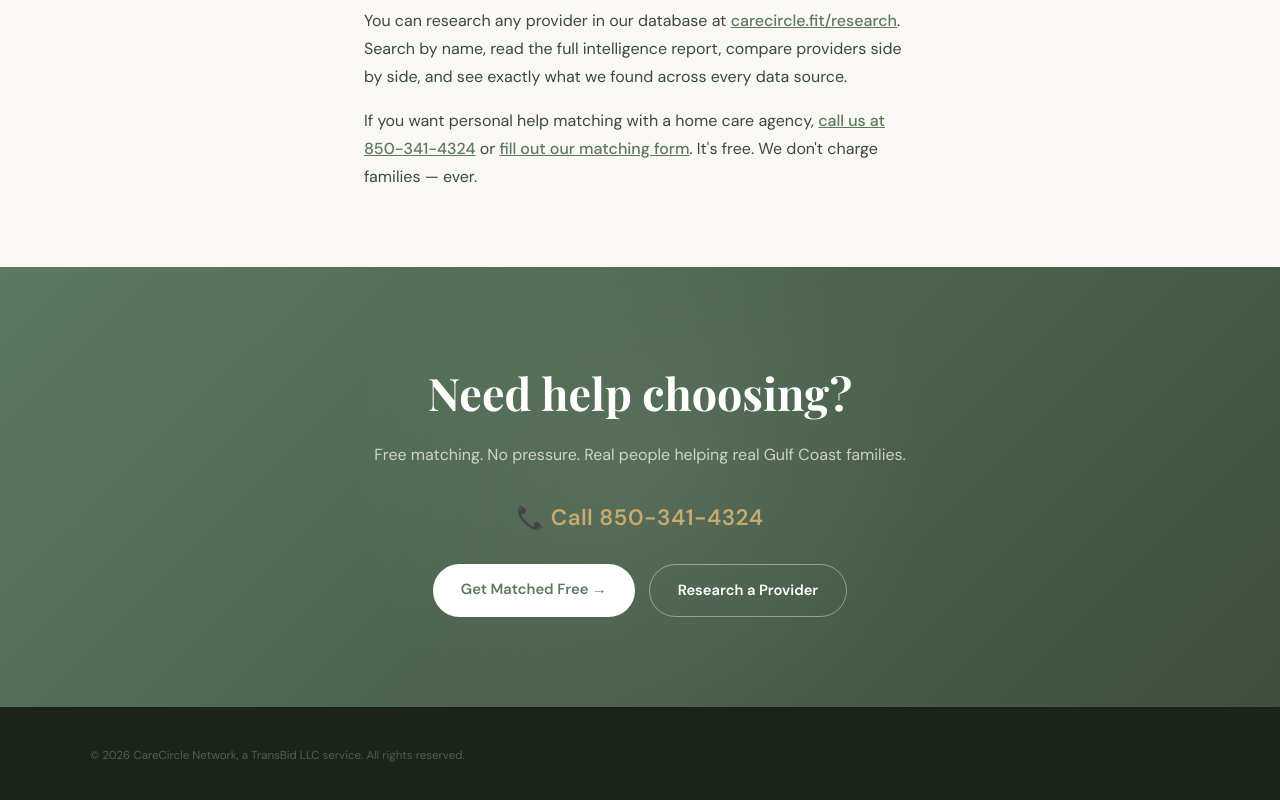
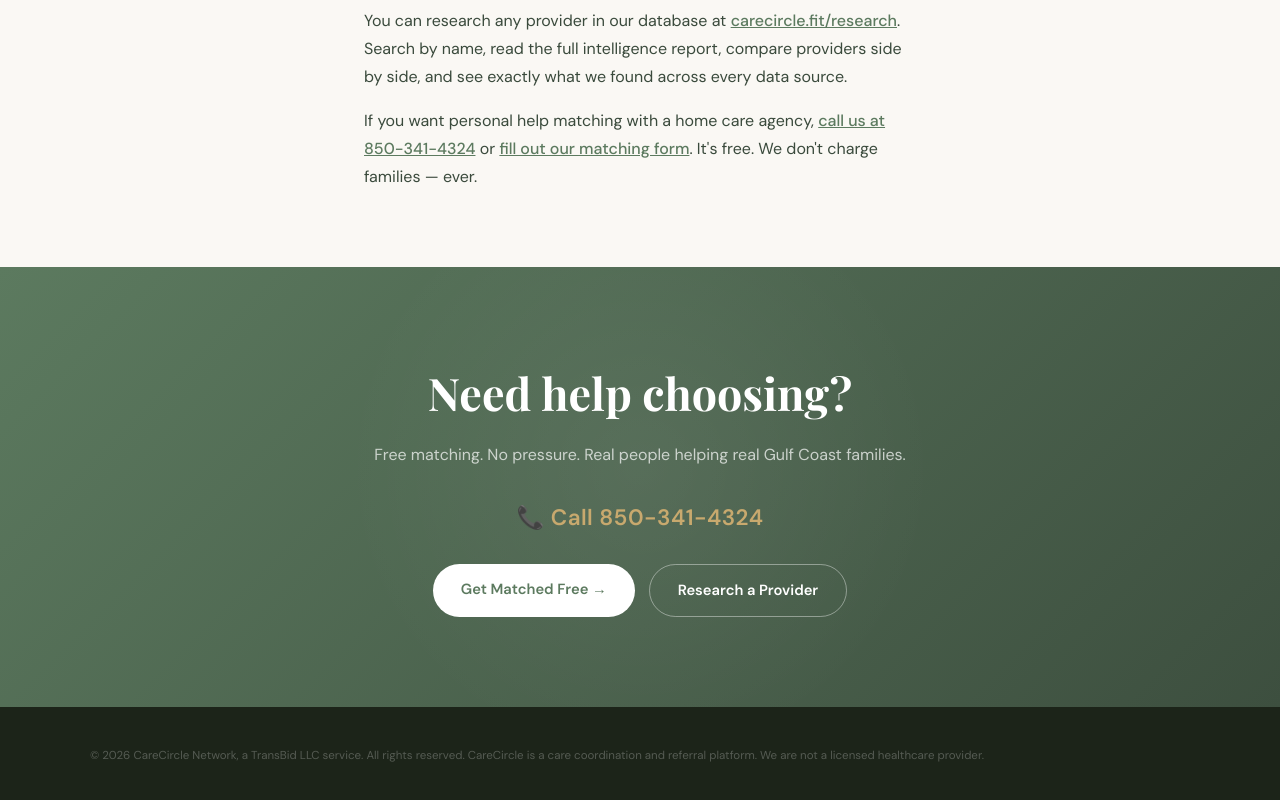
Before and after one commit to ShopEpstein/CareCircle, a plain HTML site: page blog/best-home-care-agencies-pensacola.html in a window 1280 px wide. Shown: the part 3402-4202 px from the top of the page. Drawn offline with nearby package versions, Linux system fonts and the light colour scheme; a web font is replaced by a local one.

Commit message:
Update best-home-care-agencies-pensacola.html

```diff
--- a/blog/best-home-care-agencies-pensacola.html
+++ b/blog/best-home-care-agencies-pensacola.html
@@ -907,7 +907,7 @@
 
 <footer style="background:var(--warm-dark); padding:40px 5% 24px;">
   <div style="max-width:1100px; margin:0 auto; padding-bottom:20px; font-size:0.72rem; color:rgba(255,255,255,0.25);">
-    © 2026 CareCircle Network, a TransBid LLC service. All rights reserved.
+    © 2026 CareCircle Network, a TransBid LLC service. All rights reserved. CareCircle is a care coordination and referral platform. We are not a licensed healthcare provider.
   </div>
 </footer>
 
```
